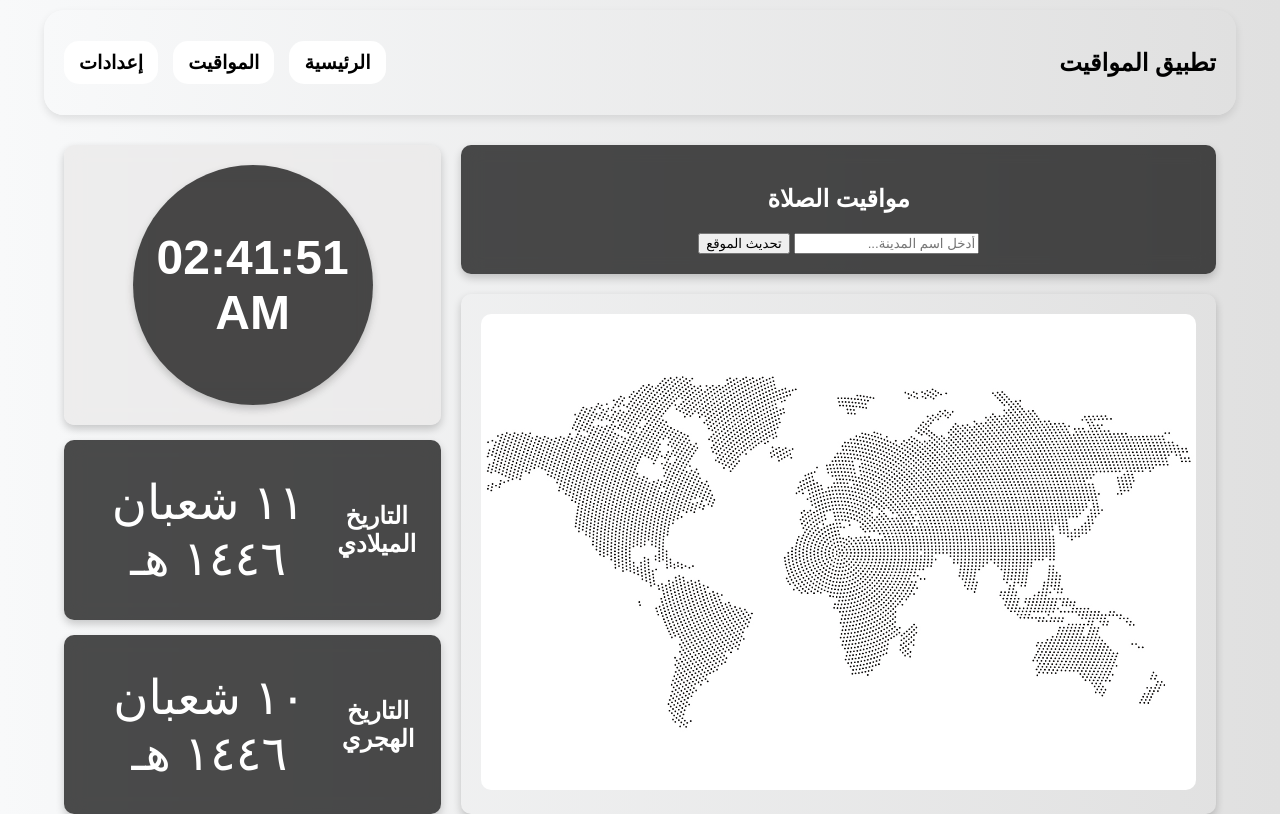
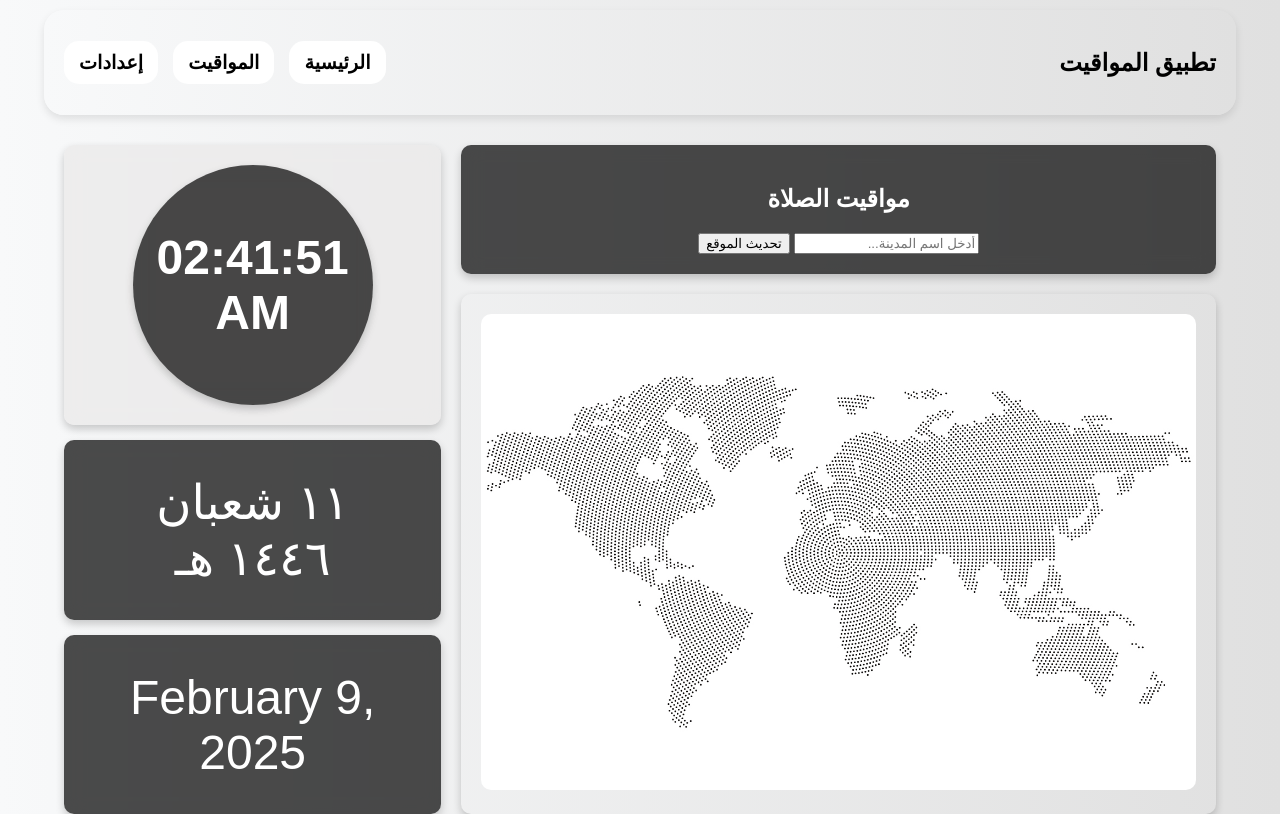
Before and after one commit to develectro/salaty, a plain HTML site: page index.html in a window 1280 px wide. Drawn offline with Linux system fonts and the light colour scheme.

Commit message:
The Gregorian date has been modified as well as some small modifications

```diff
--- a/index.html
+++ b/index.html
@@ -34,11 +34,11 @@
                     <span id="hours">00</span>:<span id="minutes">00</span>:<span id="seconds">00</span>
                 </div>        </div>
             <div class="card">
-                <h2>التاريخ الميلادي</h2>
+                <h2></h2>
                 <div class="hijri-date" id="hijri-date"></div>
             </div>
             <div class="card">
-                <h2>التاريخ الهجري</h2>
+                <h2></h2>
                 <div class="gregorian-date" id="gregorian-date"></div>
             </div>
 
--- a/javascript.js
+++ b/javascript.js
@@ -15,7 +15,7 @@ setInterval(updateClock, 1000);
 updateClock();
 function updateDates() {
     const now = new Date();
-    document.getElementById("gregorian-date").innerText = now.toLocaleDateString("ar-SA", { year: 'numeric', month: 'long', day: 'numeric' });
+    document.getElementById("gregorian-date").innerText = now.toLocaleDateString("en-US", { year: 'numeric', month: 'long', day: 'numeric' });
 
     const hijriDate = new Intl.DateTimeFormat('ar-SA-u-ca-islamic', { year: 'numeric', month: 'long', day: 'numeric' }).format(now);
     document.getElementById("hijri-date").innerText = hijriDate;
```
